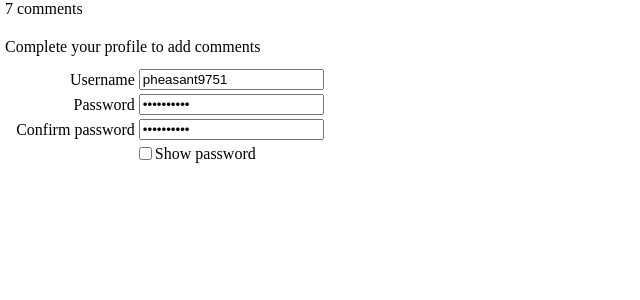
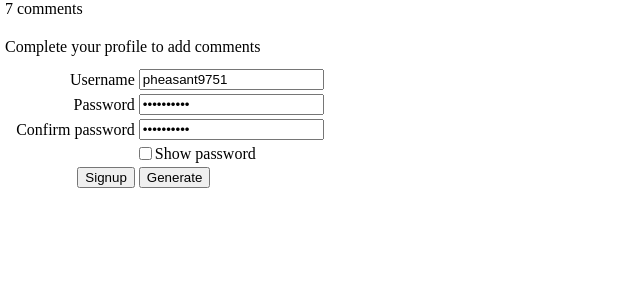
Before and after one commit to webcuss/webcuss, a React (Create React App) app in the folder extension/: page / in a window 1280 px wide. Shown: the top 300 px of the page, without its empty margins (0-640 px from the left). Built offline with nearby package versions, Linux system fonts and the light colour scheme.

Commit message:
chore: add signin page ui

```diff
--- /dev/null
+++ b/extension/src/components/button/Button.tsx
@@ -0,0 +1,25 @@
+import React from "react";
+import styled from "styled-components";
+import { P } from "../../interfaces/common";
+
+interface ButtonProps extends P {
+    text: string;
+    onClick?: () => void;
+    enabled?: boolean;
+}
+
+const Button = (p: ButtonProps) => {
+    const clickHandler = () => {
+        if (p.onClick) {
+            p.onClick();
+        }
+    };
+
+    return (
+        <Element type="button" value={p.text} onClick={clickHandler} disabled={p.enabled === false} />
+    );
+};
+
+export default Button;
+
+const Element = styled.input``;
--- a/extension/src/components/input/Input.tsx
+++ b/extension/src/components/input/Input.tsx
@@ -1,4 +1,4 @@
-import React, { HTMLInputTypeAttribute, useEffect, useState } from "react";
+import React, { useEffect, useState } from "react";
 import styled from "styled-components";
 import { P } from "../../interfaces/common";
 
@@ -9,15 +9,7 @@ interface InputProps extends P {
 }
 
 const Input = (p: InputProps) => {
-    const {value: pValue} = p;
-
-    const [value, setValue] = useState<string>(p.value || "");
-
-    useEffect(() => {
-        if (pValue) {
-            setValue(pValue);
-        }
-    }, [pValue]);
+    const {value} = p;
 
     const changeHandler = (e: React.ChangeEvent<HTMLInputElement>) => {
         if (p.onChange) {
--- a/extension/src/components/signup-suggestion/SignupSuggestion.tsx
+++ b/extension/src/components/signup-suggestion/SignupSuggestion.tsx
@@ -1,7 +1,8 @@
-import React, { useState } from "react";
+import React, { useEffect, useState } from "react";
 import styled from "styled-components";
 import { P } from "../../interfaces/common";
 import { randomNumber, randomString } from "../../utils/random";
+import Button from "../button/Button";
 import Checkbox from "../checkbox/Checkbox";
 import Input from "../input/Input";
 import T8y from "../t8y/T8y";
@@ -22,8 +23,44 @@ const SignupSuggestion = (p: SignupSuggestionProps) => {
     const [username, setUsername] = useState<string>(randomUsername);
     const [password, setPassword] = useState<string>(randomPassword);
     const [confirmPassword, setConfirmPassword] = useState<string>(randomPassword);
-    const [passwordMatched, setPasswordMatched] = useState<boolean>(true);
     const [showPassword, setShowPassword] = useState<boolean>(false);
+    const [error, setError] = useState<string|undefined>(undefined);
+
+    useEffect(() => {
+        if (username.length < 1) {
+            setError("Username is required");
+        } else if (!(/^[a-z0-9]+$/i).test(username)) {
+            setError("Invalid username");
+        } else if (password !== confirmPassword) {
+            setError("Password didn't match");
+        } else if (password.length < 5) {
+            setError("Password too short");
+        } else {
+            setError(undefined);
+        }
+    }, [username, password, confirmPassword]);
+
+    const signupClickHandler = async () => {
+        const blob = new Blob(
+            ["username: " + username, "\n", "password: " + password],
+            {
+                type: "text/plain"
+            }
+        );
+        const url = URL.createObjectURL(blob);
+        chrome.downloads.download({
+            url: url,
+            filename: "credential.txt"
+        });
+    };
+
+    const generateClickHandler = () => {
+        setUsername(getRandomUsername());
+        const p = randomString(10);
+        setPassword(p);
+        setConfirmPassword(p);
+        setError(undefined);
+    };
 
     return (
         <Root className={["flex flex-col ai-center", p.className].join(" ")}>
@@ -43,7 +80,7 @@ const SignupSuggestion = (p: SignupSuggestionProps) => {
                             <T8y text="Password" />
                         </td>
                         <td className="ta-start">
-                            <Input type="password" value={password} onChange={v => setPassword(v)} />
+                            <Input type={showPassword ? "text" : "password"} value={password} onChange={v => setPassword(v)} />
                         </td>
                     </tr>
 
@@ -52,7 +89,7 @@ const SignupSuggestion = (p: SignupSuggestionProps) => {
                             <T8y text="Confirm password" />
                         </td>
                         <td className="ta-start">
-                            <Input type="password" value={confirmPassword} onChange={v => setConfirmPassword(v)} />
+                            <Input type={showPassword ? "text" : "password"} value={confirmPassword} onChange={v => setConfirmPassword(v)} />
                         </td>
                     </tr>
 
@@ -62,6 +99,24 @@ const SignupSuggestion = (p: SignupSuggestionProps) => {
                             <Checkbox label="Show password" checked={showPassword} onChange={v => setShowPassword(v)} />
                         </td>
                     </tr>
+
+                    <tr>
+                        <td className="ta-end">
+                            <Button text="Signup" enabled={!error} onClick={signupClickHandler} />
+                        </td>
+                        <td className="ta-start">
+                            <Button text="Generate" onClick={generateClickHandler} />
+                        </td>
+                    </tr>
+
+                    {error && (
+                        <tr>
+                            <td></td>
+                            <td className="ta-start">
+                                <T8y className="color-error" text={error} />
+                            </td>
+                        </tr>
+                    )}
                 </tbody>
             </Table>
         </Root>
--- a/extension/src/index.css
+++ b/extension/src/index.css
@@ -161,3 +161,7 @@ body {
 .ml-20 {
   margin-left: 20px;
 }
+
+.color-error {
+  color: red;
+}
```
Also changed, not shown: extension/manifest.json.
